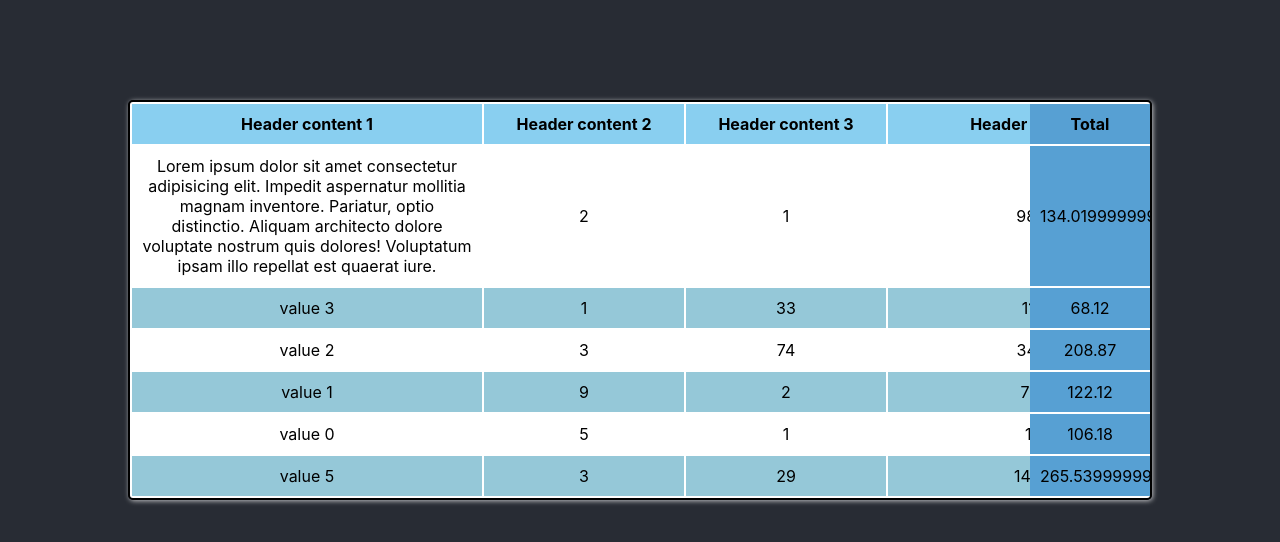
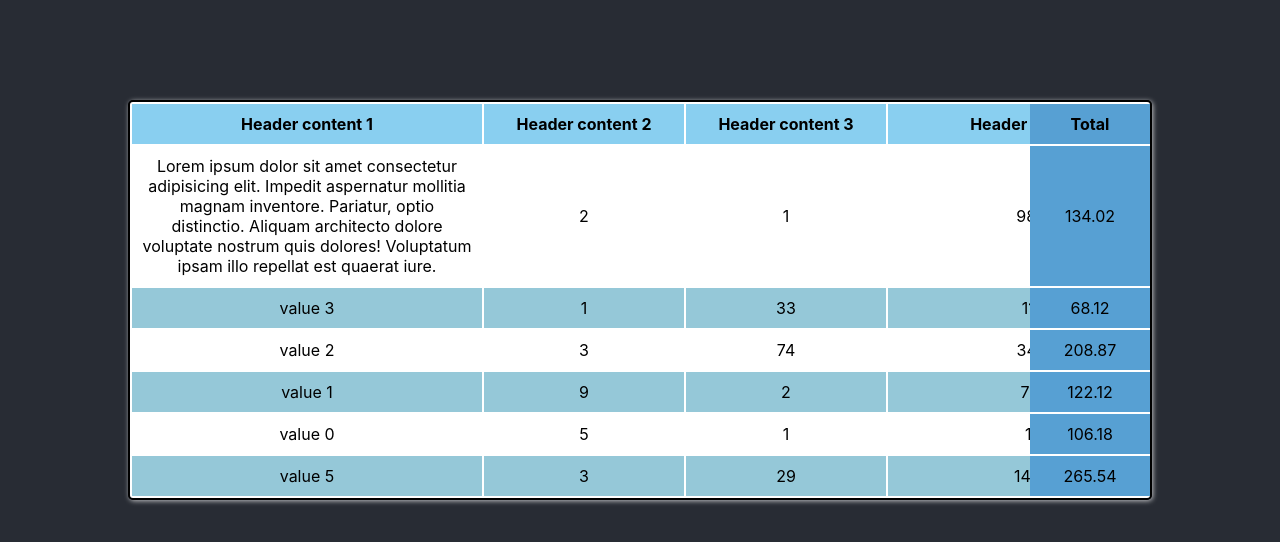
Before and after one commit to 5maciek/react-table-typescript, a React (Create React App) app: page / in a window 1280 px wide. Shown: the top 542 px of the page. Built offline with nearby package versions, Linux system fonts and the light colour scheme.

Commit message:
add toFixed(2) to sum row

```diff
--- a/src/components/Row.tsx
+++ b/src/components/Row.tsx
@@ -11,7 +11,7 @@ function Row(props: any) {
       }
       return sum;
     }, 0);
-    return sumtotal;
+    return sumtotal.toFixed(2);
   };
 
   const fillEmpty = () => {
```
